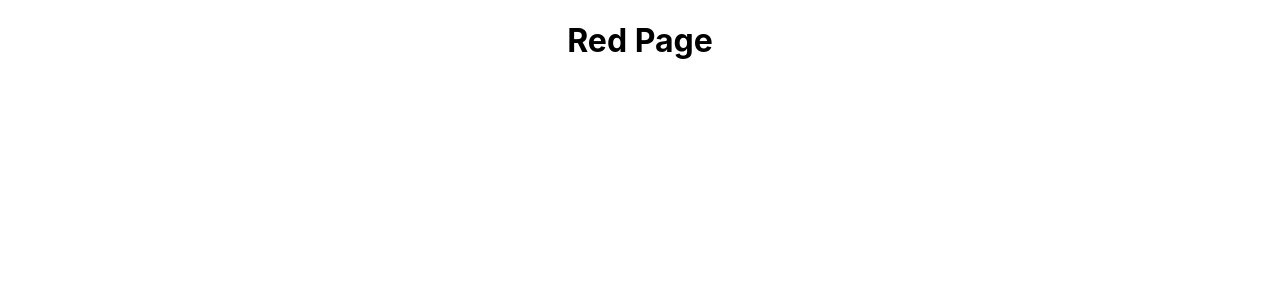
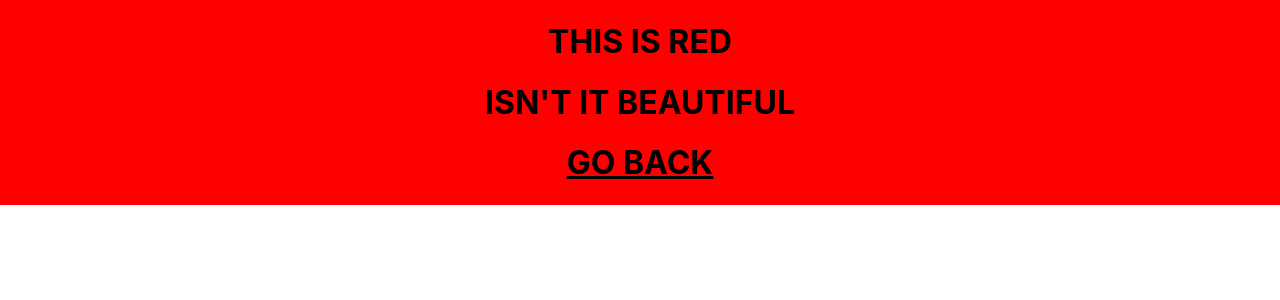
Before and after one commit to GSG-G9/Khamis-color-factory, a React (Create React App) app: page /red in a window 1280 px wide. Shown: the top 300 px of the page. Built offline with nearby package versions, Linux system fonts and the light colour scheme.

Commit message:
handling colors pages

```diff
--- a/src/App.css
+++ b/src/App.css
@@ -23,3 +23,24 @@
   list-style: none;
   padding-left: .5rem;
 }
+
+.Red{
+  background-color: red;
+  padding: 1px;
+  height: 100%;
+}
+.Green{
+  background-color: greenyellow;
+  padding: 1px;
+  height: 100%;
+}
+.Blue{
+  background-color: blue;
+  padding: 1px;
+  height: 100%;
+}
+
+.click-back{
+  text-decoration: underline;
+  cursor: pointer;
+}
--- a/src/App.js
+++ b/src/App.js
@@ -1,11 +1,12 @@
 import React from "react";
-import { BrowserRouter as Router, Switch, Route, Link } from "react-router-dom";
+import { BrowserRouter as Router, Switch, Route } from "react-router-dom";
 
 import Home from "./component/Home";
 import Add from "./component/Add";
 import Red from "./component/Colors/Red";
 import Green from "./component/Colors/Green";
 import Blue from "./component/Colors/Blue";
+
 
 import "./App.css";
 
--- a/src/component/Colors/Blue.js
+++ b/src/component/Colors/Blue.js
@@ -1,9 +1,15 @@
 import React from "react";
 
-const Blue = () => {
+const Blue = (props) => {
+  const {
+    history: { goBack },
+  } = props;
+
   return (
-    <div>
-      <h1>Blue Page</h1>
+    <div className="Blue">
+      <h1>THIS IS RED</h1>
+      <h1>ISN'T IT BEAUTIFUL</h1>
+      <h1 onClick={() => goBack()} className="click-back">GO BACK</h1>
     </div>
   );
 };
--- a/src/component/Colors/Green.js
+++ b/src/component/Colors/Green.js
@@ -1,9 +1,15 @@
 import React from "react";
 
-const Green = () => {
+const Green = (props) => {
+  const {
+    history: { goBack },
+  } = props;
+
   return (
-    <div>
-      <h1>Green Page</h1>
+    <div className="Green">
+      <h1>THIS IS RED</h1>
+      <h1>ISN'T IT BEAUTIFUL</h1>
+      <h1 onClick={() => goBack()} className="click-back">GO BACK</h1>
     </div>
   );
 };
--- a/src/component/Colors/Red.js
+++ b/src/component/Colors/Red.js
@@ -1,9 +1,16 @@
 import React from "react";
 
-const Red = () => {
+const Red = (props) => {
+
+  const {
+    history: { goBack },
+  } = props;
+
   return (
-    <div>
-      <h1>Red Page</h1>
+    <div className="Red">
+      <h1>THIS IS RED</h1>
+      <h1>ISN'T IT BEAUTIFUL</h1>
+      <h1 onClick={() => goBack()} className="click-back">GO BACK</h1>
     </div>
   );
 };
```
Also changed, not shown: 1 other file (tests, documents, lock files or other folders).
